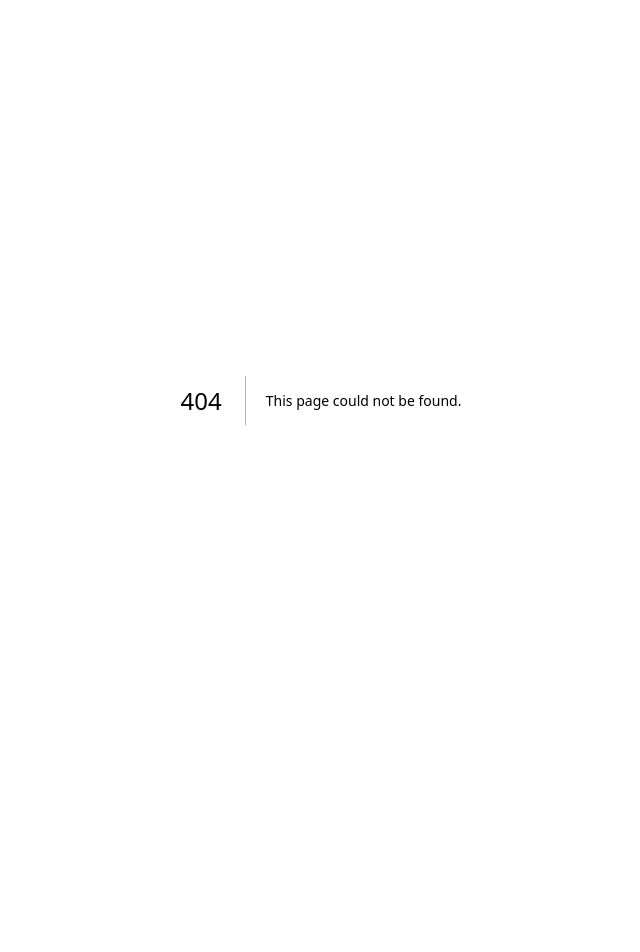
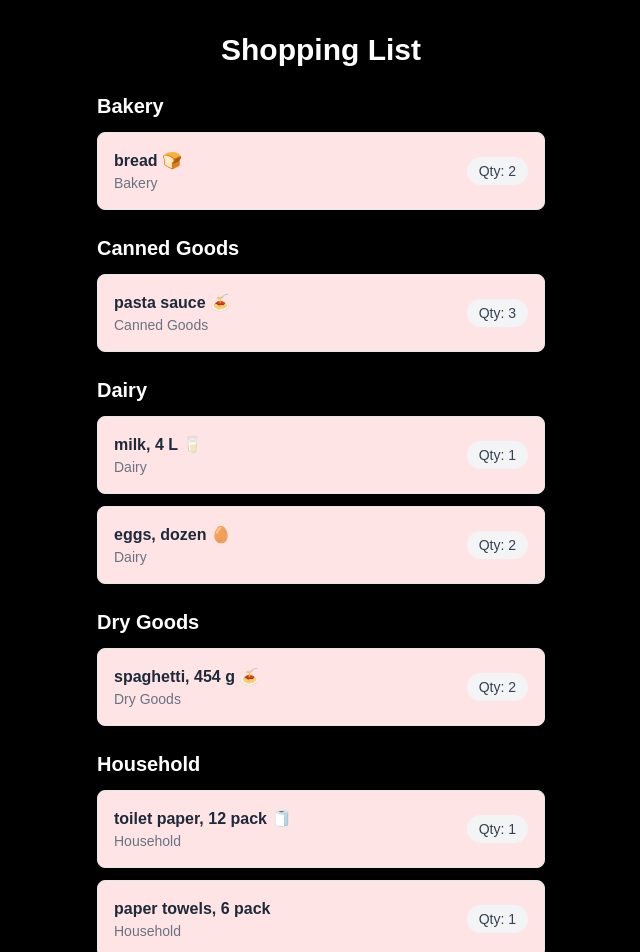
Before and after one commit to afkmary/cprg306-assignments, a Next.js app: page /week-4 in a window 1280 px wide. Before the commit this address had no page. Shown: the top 952 px of the page, without its empty margins (319-959 px from the left). Before the commit the page ends 800 px from the top, so only its background shows below. Built offline with nearby package versions, Linux system fonts and the light colour scheme.

Commit message:
created week-4

```diff
--- a/app/page.js
+++ b/app/page.js
@@ -15,6 +15,9 @@ export default function Home() {
           <Link className="border px-4 py-2 text-lg" href="/week-3">
             Week 3
           </Link>
+          <Link className="border px-4 py-2 text-lg" href="/week-4">
+            Week 4
+          </Link>
         </nav>
       </section>
     </main>
--- /dev/null
+++ b/app/week-4/item-list.js
@@ -0,0 +1,38 @@
+import Item from "./item";
+import items from "./items.json";
+
+export default function ItemList() {
+  const itemsByCategory = items.reduce((groups, item) => {
+    const category = item.category;
+
+    if (!groups[category]) {
+      groups[category] = [];
+    }
+
+    groups[category].push(item);
+    return groups;
+  }, {});
+
+  const sortedCategories = Object.keys(itemsByCategory).sort();
+
+  return (
+    <div className="max-w-md mx-auto mt-6 space-y-6">
+      {sortedCategories.map((category) => (
+        <section key={category}>
+          <h2 className="text-xl font-bold mb-3 capitalize">{category}</h2>
+
+          <ul className="space-y-3">
+            {itemsByCategory[category].map((item) => (
+              <Item
+                key={item.id}
+                name={item.name}
+                quantity={item.quantity}
+                category={item.category}
+              />
+            ))}
+          </ul>
+        </section>
+      ))}
+    </div>
+  );
+}
--- /dev/null
+++ b/app/week-4/item.js
@@ -0,0 +1,14 @@
+export default function Item({ name, quantity, category }) {
+  return (
+    <li className="flex justify-between items-center p-4 mb-3 rounded-lg bg-rose-100 shadow-md border border-gray-200">
+      <div>
+        <p className="font-semibold text-gray-800">{name}</p>
+        <p className="text-sm text-gray-500 capitalize">{category}</p>
+      </div>
+
+      <span className="text-sm font-medium text-gray-700 bg-gray-100 px-3 py-1 rounded-full">
+        Qty: {quantity}
+      </span>
+    </li>
+  );
+}
--- /dev/null
+++ b/app/week-4/items.json
@@ -0,0 +1,74 @@
+[
+  {
+    "id": "1h2GJKH12gkHG31h1H",
+    "name": "milk, 4 L 🥛",
+    "quantity": 1,
+    "category": "dairy"
+  },
+  {
+    "id": "2KJH3k2j3H1k2J3K1H",
+    "name": "bread 🍞",
+    "quantity": 2,
+    "category": "bakery"
+  },
+  {
+    "id": "3h2KJH3k2j3H1k2J3",
+    "name": "eggs, dozen 🥚",
+    "quantity": 2,
+    "category": "dairy"
+  },
+  {
+    "id": "4k2J3K1H2GJKH12gk",
+    "name": "bananas 🍌",
+    "quantity": 6,
+    "category": "produce"
+  },
+  {
+    "id": "5H1h1H2KJH3k2j3H",
+    "name": "broccoli 🥦",
+    "quantity": 3,
+    "category": "produce"
+  },
+  {
+    "id": "6H1k2J3K1H2GJKH1",
+    "name": "chicken breasts, 1 kg 🍗",
+    "quantity": 1,
+    "category": "meat"
+  },
+  {
+    "id": "7gkHG31h1H2KJH3k",
+    "name": "pasta sauce 🍝",
+    "quantity": 3,
+    "category": "canned goods"
+  },
+  {
+    "id": "8j3H1k2J3K1H2GJK",
+    "name": "spaghetti, 454 g 🍝",
+    "quantity": 2,
+    "category": "dry goods"
+  },
+  {
+    "id": "9H12gkHG31h1H2KJ",
+    "name": "toilet paper, 12 pack 🧻",
+    "quantity": 1,
+    "category": "household"
+  },
+  {
+    "id": "10H3k2j3H1k2J3K1",
+    "name": "paper towels, 6 pack",
+    "quantity": 1,
+    "category": "household"
+  },
+  {
+    "id": "11k2J3K1H2GJKH12",
+    "name": "dish soap 🍽️",
+    "quantity": 1,
+    "category": "household"
+  },
+  {
+    "id": "12GJKH12gkHG31h1",
+    "name": "hand soap 🧼",
+    "quantity": 4,
+    "category": "household"
+  }
+]
--- /dev/null
+++ b/app/week-4/page.js
@@ -0,0 +1,12 @@
+import ItemList from "./item-list";
+
+export default function Page() {
+  return (
+    <main className="min-h-screen bg-black text-white p-8">
+      <section className="mx-auto max-w-2xl">
+        <h1 className="text-3xl font-bold mb-6 text-center">Shopping List</h1>
+        <ItemList />
+      </section>
+    </main>
+  );
+}
```
